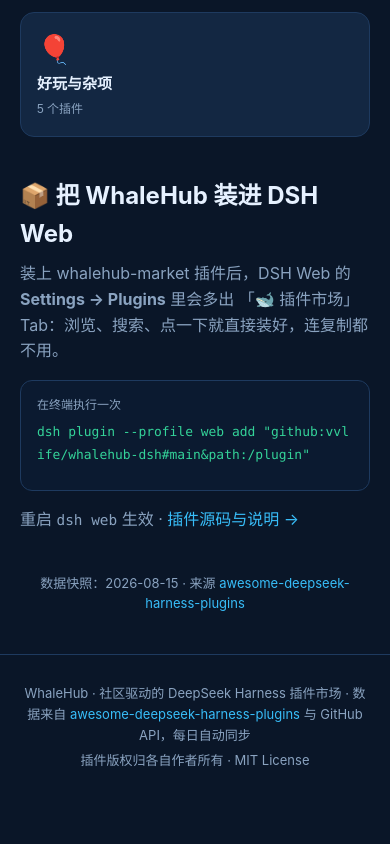
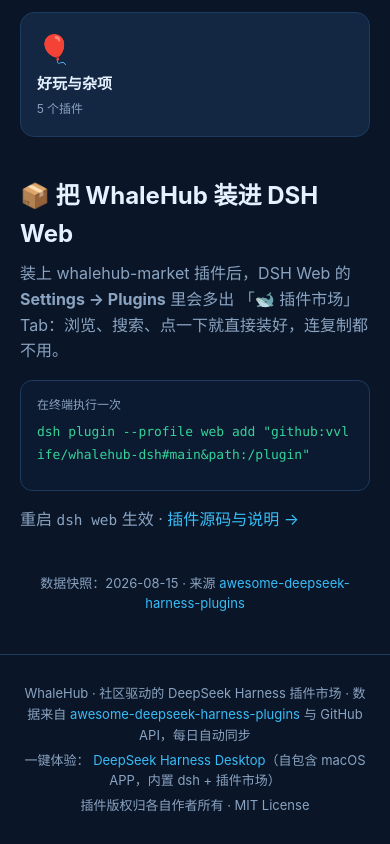
Before and after one commit to vvlife/whalehub-dsh, a React (Vite) app: page / in a window 390 px wide. Shown: the part 3071-3915 px from the top of the page. Before the commit the page ends 3869 px from the top, so only its background shows below. Built offline with nearby package versions, Linux system fonts and the light colour scheme.

Commit message:
docs: 三项目互链——README 与站点页脚接入 DeepSeek Harness Desktop；sync 脚本补充 dsh-paseo-mobile override

```diff
--- a/scripts/sync-registry.mjs
+++ b/scripts/sync-registry.mjs
@@ -56,6 +56,12 @@
   'vvlife/dsh-agnes-paseo': {
     tags: ['llm', 'agnes-ai', 'paseo', 'acp', 'provider'],
     install: { type: 'github', profiles: ['headless', 'web'] },
+  },
+  'vvlife/dsh-paseo-mobile': {
+    tags: ['mobile', 'paseo', 'acp', 'bridge', 'remote'],
+    install: { type: 'github', profiles: ['headless'] },
+    notes:
+      '模型无关，不改 dsh 模型配置（与 dsh-agnes-paseo 互补）。装完在 profile 目录跑 pnpm exec dsh-paseo-mobile-setup --restart-daemon：复制 ACP 桥、探测当前默认模型写 provider.json、注册 Paseo provider；然后 paseo daemon pair 出二维码，手机 Paseo App 扫码即连。dsh web 会话可在 Paseo 导入镜像到手机，追问带上下文注入；Paseo 新建 agent 的回合间不保留上下文。',
   },
   'vvlife/dsh-deploy-share': {
     tags: ['html', 'deploy', 'share', 'hosting', 'sidebar'],
--- a/src/components/Chrome.tsx
+++ b/src/components/Chrome.tsx
@@ -48,6 +48,13 @@
         </a>{' '}
         与 GitHub API，每日自动同步
       </p>
+      <p>
+        一键体验：{' '}
+        <a href="https://dsh-desktop.vercel.app" target="_blank" rel="noreferrer">
+          DeepSeek Harness Desktop
+        </a>
+        （自包含 macOS APP，内置 dsh + 插件市场）
+      </p>
       <p>插件版权归各自作者所有 · MIT License</p>
     </footer>
   )
```
Also changed, not shown: 1 other file (tests, documents, lock files or other folders).
